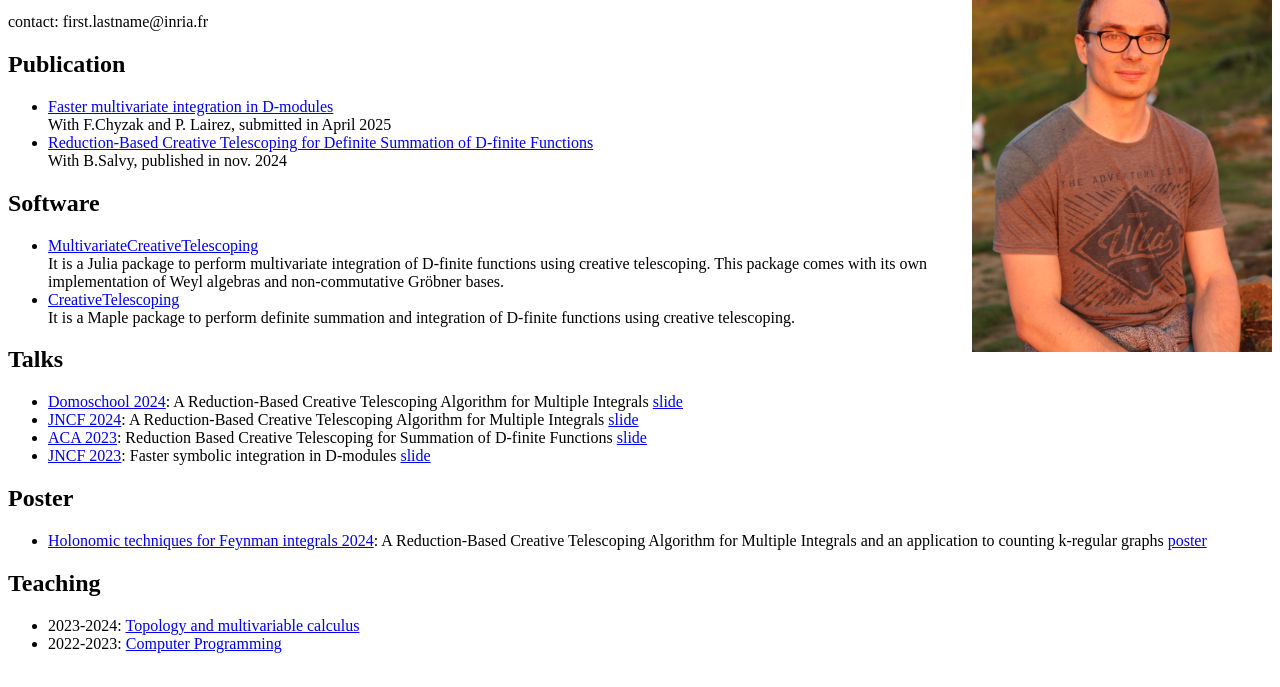
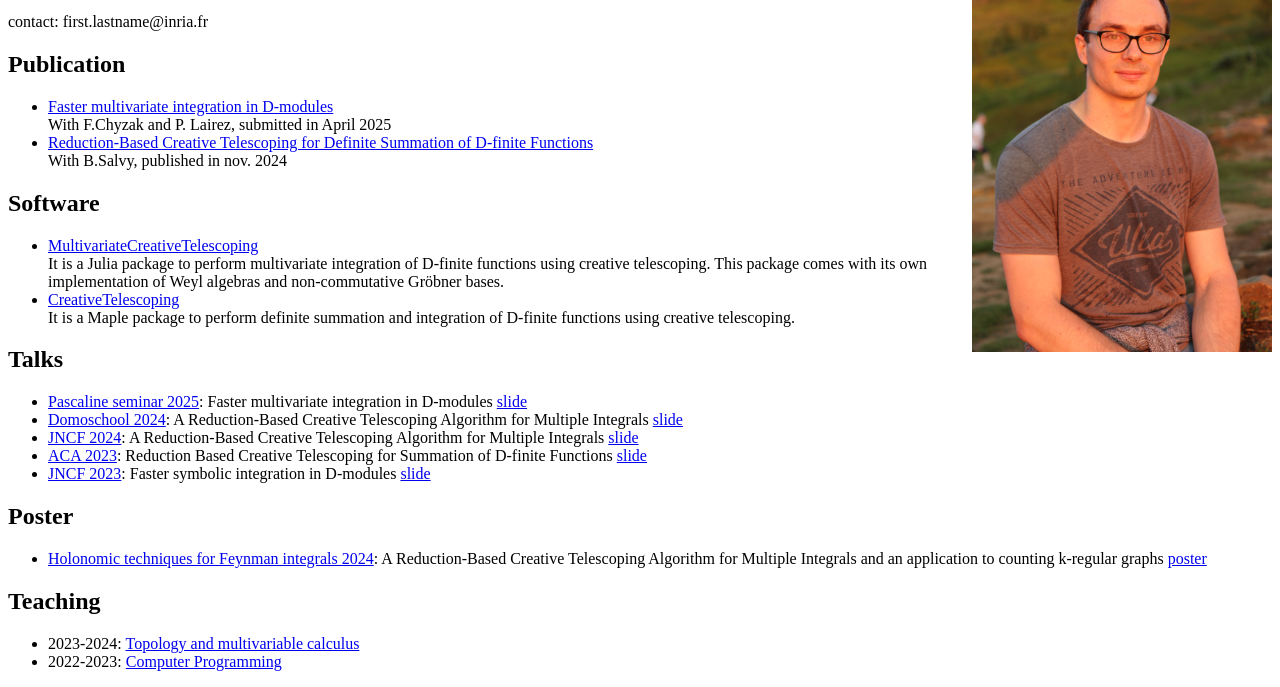
Before and after one commit to HBrochet/hbrochet.github.io, a plain HTML site: page index.html in a window 1280 px wide. Shown: the part 119-806 px from the top of the page. Drawn offline with Linux system fonts and the light colour scheme.

Commit message:
adding my talk at the pascaline semainar

```diff
--- a/index.html
+++ b/index.html
@@ -38,6 +38,8 @@
 
         <h2>Talks</h2>
         <ul>
+            <li> <a href="https://pascaline.gitlabpages.inria.fr/seminar.en.html">Pascaline seminar 2025</a>:
+                Faster multivariate integration in D-modules <a href ="./diapo/Pascaline_seminar.pdf"> slide</a></li>
             <li> <a href="https://www.arsunivco.eu/lecturers-domoschool-2024-edition/">Domoschool 2024</a>:
                 A Reduction-Based Creative Telescoping Algorithm for Multiple Integrals <a href ="./diapo/Domoschool.pdf"> slide</a></li>
             <li> <a href="https://sourcesup.renater.fr/www/orga-jncf/">JNCF 2024</a>:
```
Also changed, not shown: 1 other file.
